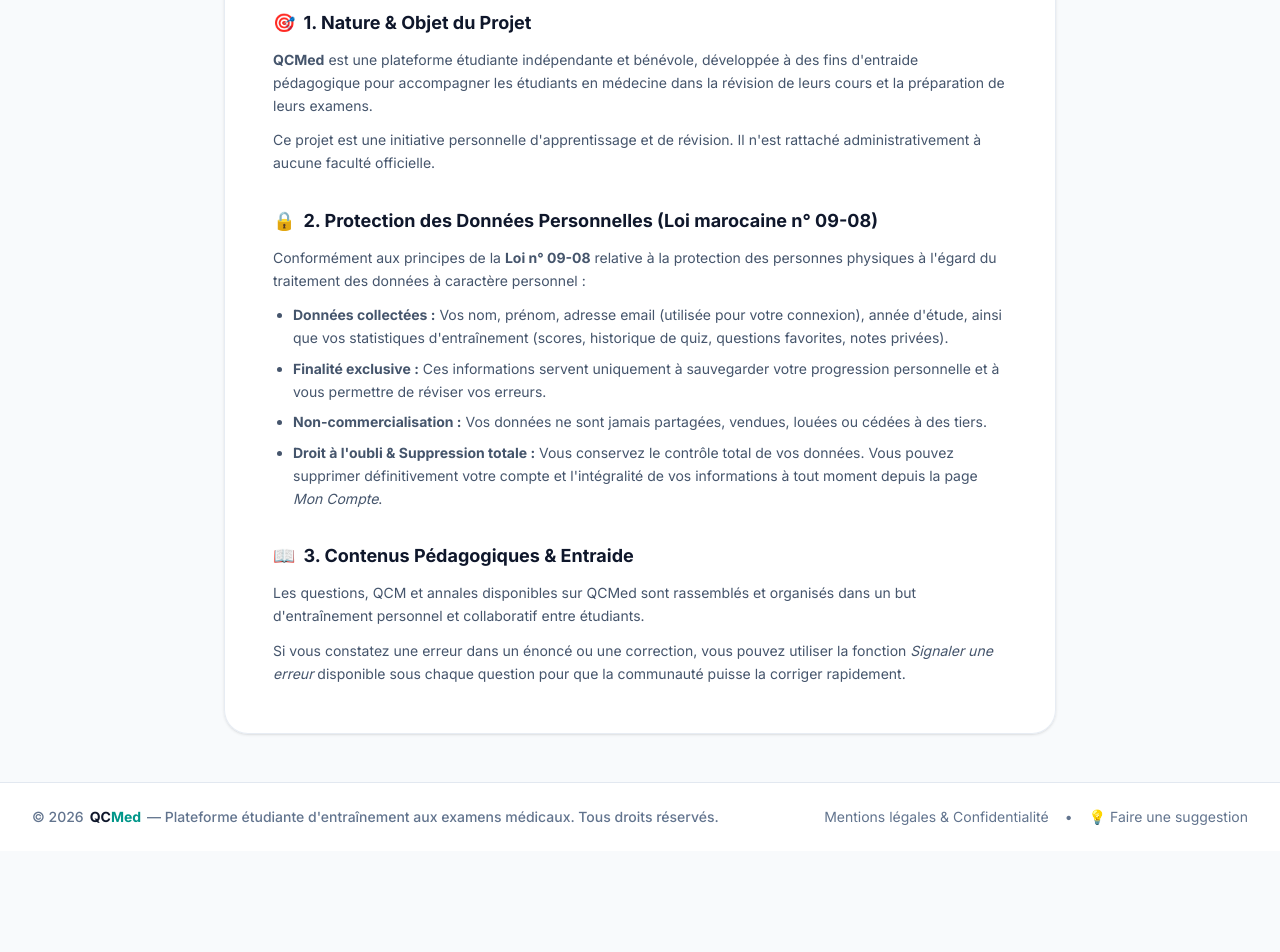
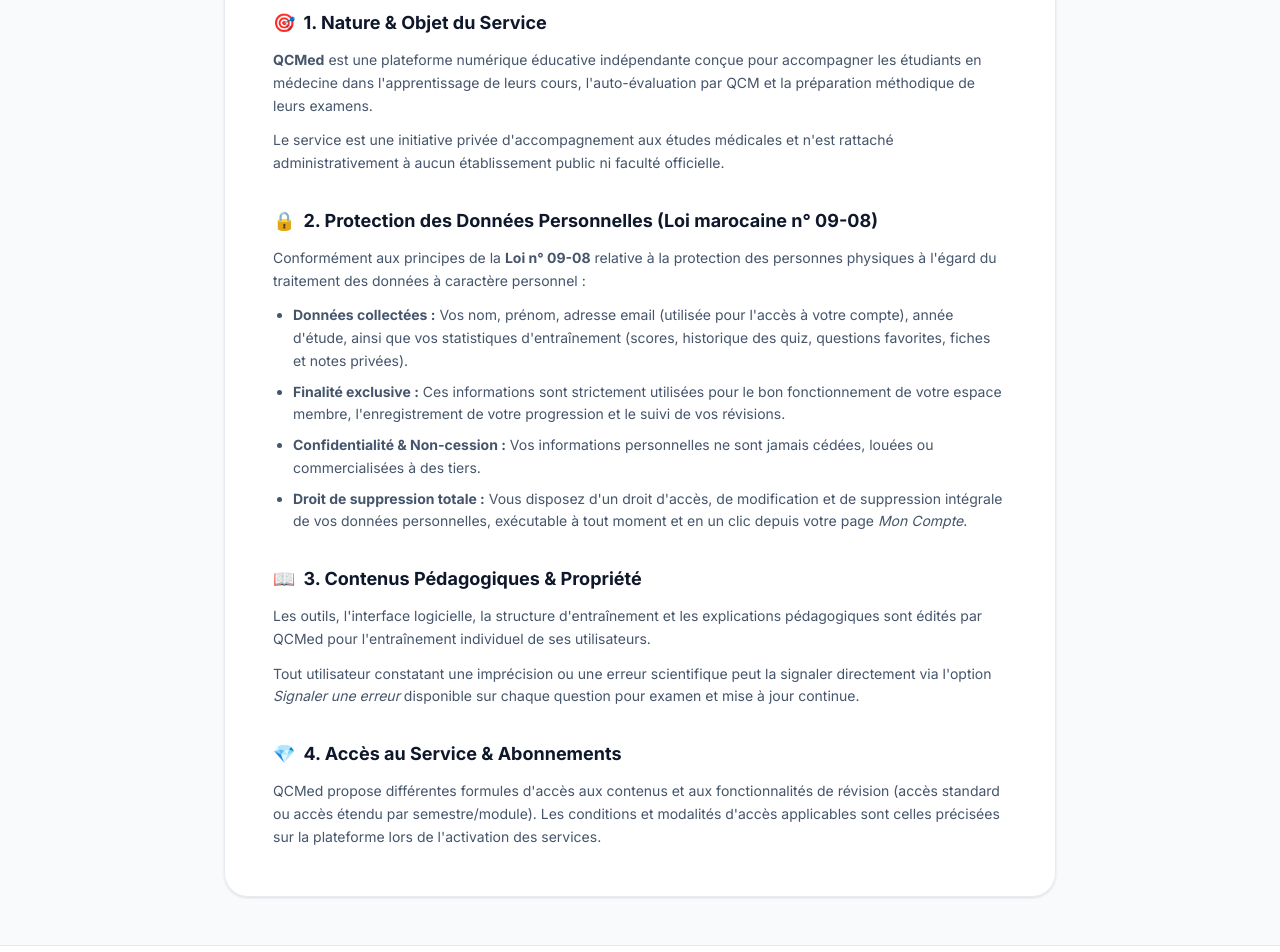
Before and after one commit to Alitoo1/projet-qcm-medecine-vercel, a Next.js app: page /mentions-legales in a window 1280 px wide. Shown: the part 320-1272 px from the top of the page. Before the commit the page ends 1171 px from the top, so only its background shows below. Built offline with nearby package versions, Linux system fonts and the light colour scheme; no server answers.

Commit message:
Legal: update terms to independent educational platform and support commercial/premium readiness

```diff
--- a/src/app/(app)/mentions-legales/page.tsx
+++ b/src/app/(app)/mentions-legales/page.tsx
@@ -10,19 +10,19 @@
             Conditions d&apos;Utilisation & Politique de Confidentialité
           </h1>
           <p className="text-xs text-slate-500 dark:text-slate-400 mt-2">
-            Plateforme QCMed • Projet étudiant bénévole et indépendant
+            Plateforme QCMed • Service pédagogique indépendant
           </p>
         </div>
 
         <section className="space-y-3">
           <h2 className="text-lg font-bold text-slate-900 dark:text-white flex items-center gap-2">
-            <span>🎯</span> 1. Nature & Objet du Projet
+            <span>🎯</span> 1. Nature & Objet du Service
           </h2>
           <p className="text-sm text-slate-600 dark:text-slate-300 leading-relaxed font-normal">
-            <strong>QCMed</strong> est une plateforme étudiante indépendante et bénévole, développée à des fins d&apos;entraide pédagogique pour accompagner les étudiants en médecine dans la révision de leurs cours et la préparation de leurs examens.
+            <strong>QCMed</strong> est une plateforme numérique éducative indépendante conçue pour accompagner les étudiants en médecine dans l&apos;apprentissage de leurs cours, l&apos;auto-évaluation par QCM et la préparation méthodique de leurs examens.
           </p>
           <p className="text-sm text-slate-600 dark:text-slate-300 leading-relaxed font-normal">
-            Ce projet est une initiative personnelle d&apos;apprentissage et de révision. Il n&apos;est rattaché administrativement à aucune faculté officielle.
+            Le service est une initiative privée d&apos;accompagnement aux études médicales et n&apos;est rattaché administrativement à aucun établissement public ni faculté officielle.
           </p>
         </section>
 
@@ -35,29 +35,38 @@
           </p>
           <ul className="list-disc pl-5 text-sm text-slate-600 dark:text-slate-300 space-y-2 leading-relaxed font-normal">
             <li>
-              <strong>Données collectées :</strong> Vos nom, prénom, adresse email (utilisée pour votre connexion), année d&apos;étude, ainsi que vos statistiques d&apos;entraînement (scores, historique de quiz, questions favorites, notes privées).
+              <strong>Données collectées :</strong> Vos nom, prénom, adresse email (utilisée pour l&apos;accès à votre compte), année d&apos;étude, ainsi que vos statistiques d&apos;entraînement (scores, historique des quiz, questions favorites, fiches et notes privées).
             </li>
             <li>
-              <strong>Finalité exclusive :</strong> Ces informations servent uniquement à sauvegarder votre progression personnelle et à vous permettre de réviser vos erreurs.
+              <strong>Finalité exclusive :</strong> Ces informations sont strictement utilisées pour le bon fonctionnement de votre espace membre, l&apos;enregistrement de votre progression et le suivi de vos révisions.
             </li>
             <li>
-              <strong>Non-commercialisation :</strong> Vos données ne sont jamais partagées, vendues, louées ou cédées à des tiers.
+              <strong>Confidentialité & Non-cession :</strong> Vos informations personnelles ne sont jamais cédées, louées ou commercialisées à des tiers.
             </li>
             <li>
-              <strong>Droit à l&apos;oubli & Suppression totale :</strong> Vous conservez le contrôle total de vos données. Vous pouvez supprimer définitivement votre compte et l&apos;intégralité de vos informations à tout moment depuis la page <em>Mon Compte</em>.
+              <strong>Droit de suppression totale :</strong> Vous disposez d&apos;un droit d&apos;accès, de modification et de suppression intégrale de vos données personnelles, exécutable à tout moment et en un clic depuis votre page <em>Mon Compte</em>.
             </li>
           </ul>
         </section>
 
         <section className="space-y-3">
           <h2 className="text-lg font-bold text-slate-900 dark:text-white flex items-center gap-2">
-            <span>📖</span> 3. Contenus Pédagogiques & Entraide
+            <span>📖</span> 3. Contenus Pédagogiques & Propriété
           </h2>
           <p className="text-sm text-slate-600 dark:text-slate-300 leading-relaxed font-normal">
-            Les questions, QCM et annales disponibles sur QCMed sont rassemblés et organisés dans un but d&apos;entraînement personnel et collaboratif entre étudiants.
+            Les outils, l&apos;interface logicielle, la structure d&apos;entraînement et les explications pédagogiques sont édités par QCMed pour l&apos;entraînement individuel de ses utilisateurs.
           </p>
           <p className="text-sm text-slate-600 dark:text-slate-300 leading-relaxed font-normal">
-            Si vous constatez une erreur dans un énoncé ou une correction, vous pouvez utiliser la fonction <em>Signaler une erreur</em> disponible sous chaque question pour que la communauté puisse la corriger rapidement.
+            Tout utilisateur constatant une imprécision ou une erreur scientifique peut la signaler directement via l&apos;option <em>Signaler une erreur</em> disponible sur chaque question pour examen et mise à jour continue.
+          </p>
+        </section>
+
+        <section className="space-y-3">
+          <h2 className="text-lg font-bold text-slate-900 dark:text-white flex items-center gap-2">
+            <span>💎</span> 4. Accès au Service & Abonnements
+          </h2>
+          <p className="text-sm text-slate-600 dark:text-slate-300 leading-relaxed font-normal">
+            QCMed propose différentes formules d&apos;accès aux contenus et aux fonctionnalités de révision (accès standard ou accès étendu par semestre/module). Les conditions et modalités d&apos;accès applicables sont celles précisées sur la plateforme lors de l&apos;activation des services.
           </p>
         </section>
       </div>
```
